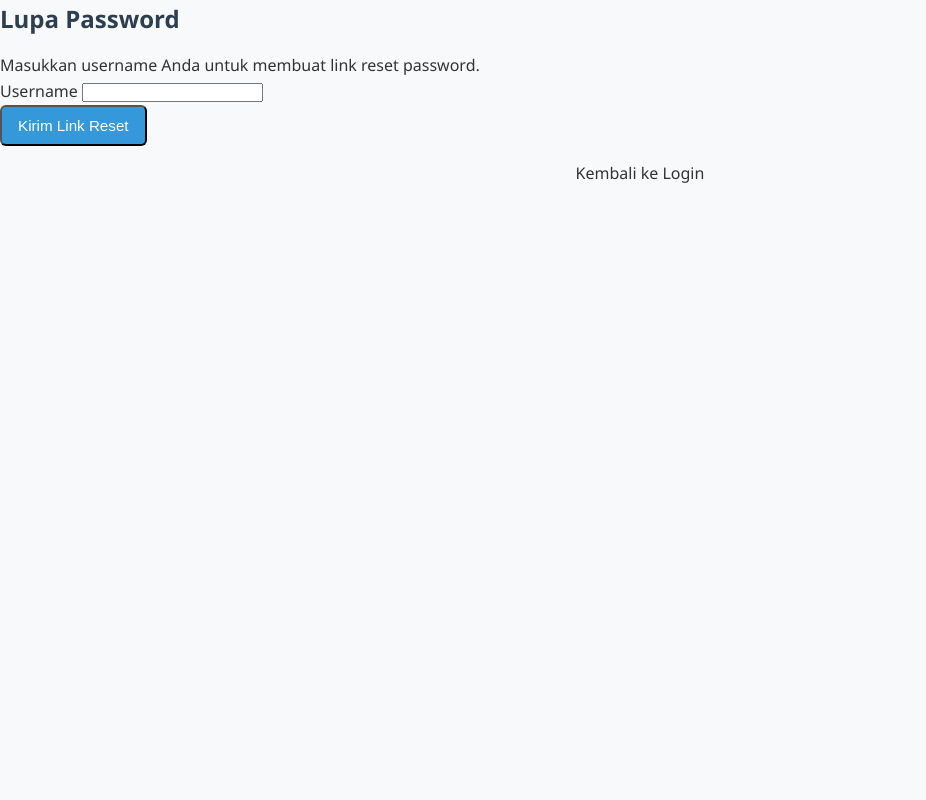
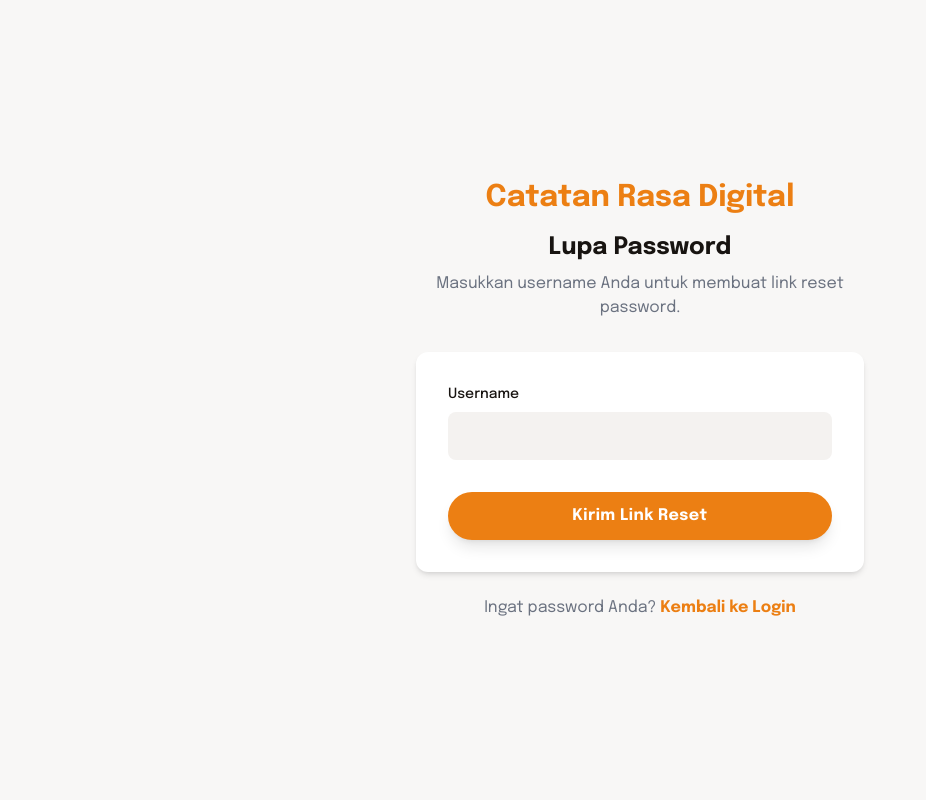
Before and after one commit to kangaman/AplikasiResep, a PHP site: page /lupa_password.php in a window 1280 px wide. Shown: the whole page, without its empty margins (0-926 px from the left). Run offline with PHP 8.4, Linux system fonts and the light colour scheme; a stand-in replaces the project's code that opens the database connection; some libraries are stand-ins or nearby versions.

Commit message:
Update lupa_password.php

```diff
--- a/lupa_password.php
+++ b/lupa_password.php
@@ -2,40 +2,36 @@
 include __DIR__ . '/config/config.php';
 $pesan = '';
 
-// ===================================================================
-// == TAMBAHAN KODE UNTUK MENYAMAKAN ZONA WAKTU ==
-// ===================================================================
 date_default_timezone_set('Asia/Jakarta');
-// ===================================================================
 
 if ($_SERVER['REQUEST_METHOD'] == 'POST') {
     $username = trim($_POST['username']);
 
+    if(empty($username)){
+        $pesan = "<div class='bg-red-100 border-l-4 border-red-500 text-red-700 p-4' role='alert'>Username wajib diisi.</div>";
+    } else {
         $stmt = $conn->prepare("SELECT id FROM users WHERE username = ?");
         $stmt->bind_param("s", $username);
         $stmt->execute();
         $result = $stmt->get_result();
 
         if ($user = $result->fetch_assoc()) {
-        // Buat token acak yang aman
             $token = bin2hex(random_bytes(50));
-        // Atur waktu kedaluwarsa (1 jam dari sekarang, DALAM ZONA WAKTU YANG BENAR)
             $expiry = date("Y-m-d H:i:s", time() + 3600);
 
-        // Simpan token dan waktu kedaluwarsa ke database
             $update_stmt = $conn->prepare("UPDATE users SET reset_token = ?, token_expiry = ? WHERE id = ?");
             $update_stmt->bind_param("ssi", $token, $expiry, $user['id']);
 
             if ($update_stmt->execute()) {
-            // SIMULASI PENGIRIMAN EMAIL
                 $reset_link = "http://" . $_SERVER['HTTP_HOST'] . dirname($_SERVER['PHP_SELF']) . "/reset_password.php?token=" . $token;
 
-            $pesan = "<div class='alert alert-success'>Link reset password telah dibuat. <br><br><strong>Salin dan buka link di bawah ini:</strong><br><a href='{$reset_link}' target='_blank'>{$reset_link}</a></div>";
+                $pesan = "<div class='bg-green-100 border-l-4 border-green-500 text-green-700 p-4 break-words' role='alert'>Link reset password telah dibuat. <br><br><strong>Salin dan buka link di bawah ini (link aktif selama 1 jam):</strong><br><a href='{$reset_link}' target='_blank' class='font-semibold hover:underline'>{$reset_link}</a></div>";
             } else {
-            $pesan = "<div class='alert alert-danger'>Gagal membuat token reset. Silakan coba lagi.</div>";
+                $pesan = "<div class='bg-red-100 border-l-4 border-red-500 text-red-700 p-4' role='alert'>Gagal membuat token reset. Silakan coba lagi.</div>";
             }
         } else {
-        $pesan = "<div class='alert alert-danger'>Username tidak ditemukan.</div>";
+            $pesan = "<div class='bg-red-100 border-l-4 border-red-500 text-red-700 p-4' role='alert'>Username tidak ditemukan.</div>";
+        }
     }
 }
 ?>
@@ -43,22 +39,53 @@ if ($_SERVER['REQUEST_METHOD'] == 'POST') {
 <html lang="id">
 <head>
     <meta charset="UTF-8">
+    <meta name="viewport" content="width=device-width, initial-scale=1.0">
     <title>Lupa Password - Catatan Rasa Digital</title>
-    <link rel="stylesheet" href="style.css">
+    <script src="https://cdn.tailwindcss.com?plugins=forms,container-queries"></script>
+    <link href="https://fonts.googleapis.com/css2?family=Epilogue:wght@400;500;700;900&display=swap" rel="stylesheet"/>
+    <script>
+        tailwind.config = {
+            darkMode: "class",
+            theme: {
+                extend: {
+                    colors: { "primary": "#ec7f13", "background-light": "#f8f7f6", "background-dark": "#1a1a1a", "foreground-light": "#181411", "foreground-dark": "#f8f7f6", "input-light": "#f4f2f0", "input-dark": "#3a2d21" },
+                    fontFamily: { "display": ["Epilogue", "sans-serif"] },
+                },
+            },
+        }
+    </script>
 </head>
-<body>
-    <div class="login-container">
-        <h2>Lupa Password</h2>
-        <p>Masukkan username Anda untuk membuat link reset password.</p>
-        <?php echo $pesan; ?>
-        <form method="POST">
-            <div class="form-group">
-                <label for="username">Username</label>
-                <input type="text" id="username" name="username" required>
+<body class="bg-background-light dark:bg-background-dark font-display text-foreground-light dark:text-foreground-dark">
+<div class="flex flex-col items-center justify-center min-h-screen p-4">
+    <div class="w-full max-w-md">
+        <div class="text-center mb-8">
+            <a href="index.php" class="text-3xl font-bold text-primary">Catatan Rasa Digital</a>
+            <h2 class="text-2xl font-bold mt-4">Lupa Password</h2>
+            <p class="text-gray-500 dark:text-gray-400 mt-2">Masukkan username Anda untuk membuat link reset password.</p>
         </div>
-            <button type="submit" class="btn btn-primary">Kirim Link Reset</button>
-            <p style="text-align:center; margin-top:15px;"><a href="login.php">Kembali ke Login</a></p>
+
+        <div class="bg-white dark:bg-gray-800/50 p-8 rounded-xl shadow-md space-y-6">
+            <?php if ($pesan): ?>
+                <div class="mb-4"><?php echo $pesan; ?></div>
+            <?php endif; ?>
+
+            <form method="POST" class="space-y-6">
+                <div>
+                    <label for="username" class="block text-sm font-medium mb-2">Username</label>
+                    <input type="text" id="username" name="username" required class="w-full h-12 px-4 rounded-lg bg-input-light dark:bg-input-dark border-none focus:ring-2 focus:ring-primary">
+                </div>
+
+                <div class="pt-2">
+                    <button type="submit" class="w-full h-12 px-5 rounded-full bg-primary text-white font-bold tracking-wide shadow-lg hover:bg-opacity-90 transition-colors">
+                        Kirim Link Reset
+                    </button>
+                </div>
             </form>
+        </div>
+        <p class="text-center mt-6 text-gray-500 dark:text-gray-400">
+            Ingat password Anda? <a href="login.php" class="font-semibold text-primary hover:underline">Kembali ke Login</a>
+        </p>
+    </div>
 </div>
 </body>
 </html>
```
Lines whose indentation alone changed are shown as unchanged.
